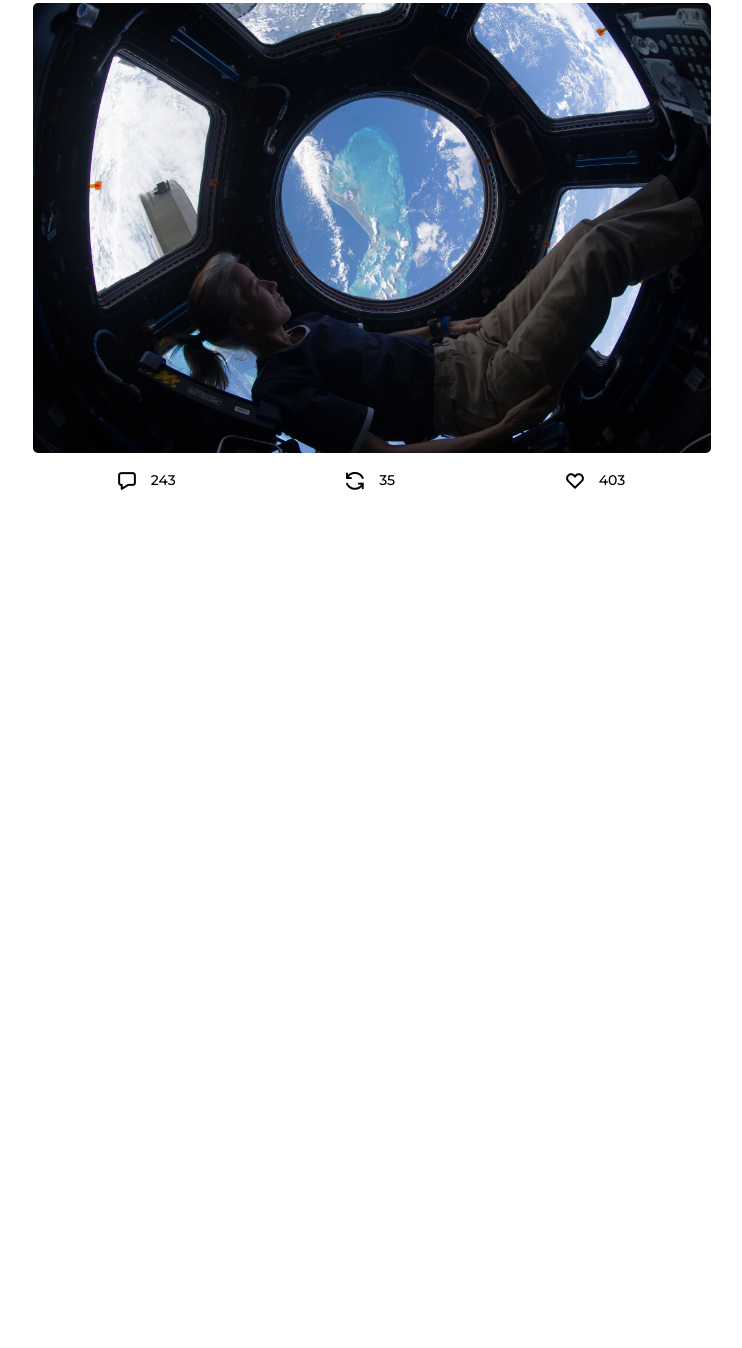
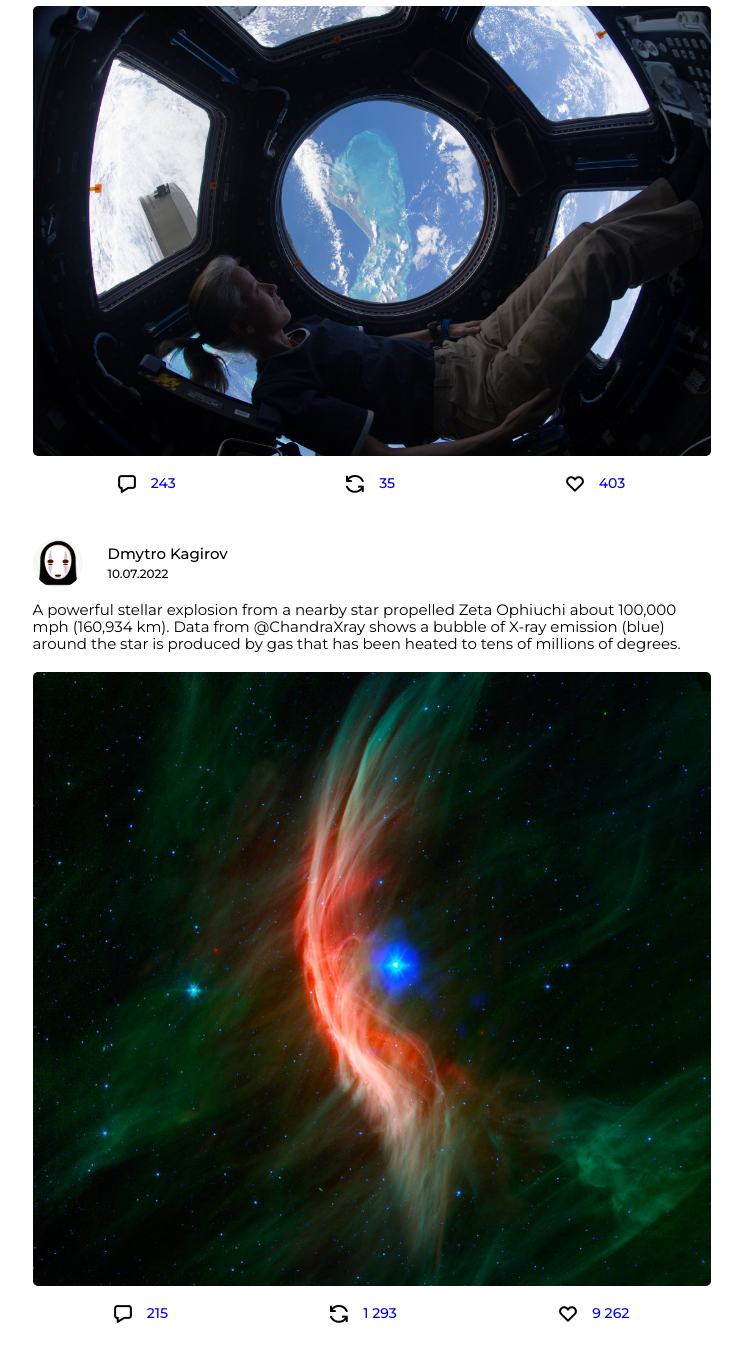
Before and after one commit to Dmytro27Ind/web-speak, a website built with webpack: page app/pages/profile.html in a window 1280 px wide. Shown: the part 727-2075 px from the top of the page, without its empty margins (266-1008 px from the left). Before the commit the page ends 1242 px from the top, so only its background shows below. Built offline with nearby package versions, Linux system fonts and the light colour scheme.

Commit message:
reaction buttons for post have been added.

```diff
--- a/app/pages/profile.html
+++ b/app/pages/profile.html
@@ -72,9 +72,11 @@
                     <div class="post-container">
                         <div class="post">
                             <div class="post__header">
-                                <img src="../assets/profile_avatar.png" alt="profile avatar">
+                                <a href="">
+                                    <img src="../assets/profile_avatar.png" alt="profile avatar">
+                                </a>
                                 <div class="post__info">
-                                    <p class="post__author">Dmytro Kagirov</p>
+                                    <a href="" class="post__author">Dmytro Kagirov</a>
                                     <p class="post__date">14.07.2022</p>
                                 </div>
                             </div>
@@ -85,18 +87,50 @@
                             </div>
                             <img class="post__img" src="../assets/post_img.jpg" alt="post images">
                             <div class="post__reaction-container">
-                                <div class="post__reaction">
+                                <a href="" class="post__reaction post__comment">
                                     <img src="../assets/post_comment-icon.png" alt="post comment icon">
                                     <span>243</span>
-                                </div>
-                                <div class="post__reaction">
+                                </a>
+                                <a href="" class="post__reaction post__repost">
                                     <img src="../assets/post_reposte-icon.png" alt="post repost icon">
                                     <span>35</span>
-                                </div>
-                                <div class="post__reaction">
+                                </a>
+                                <a href="" class="post__reaction post__like">
                                     <img src="../assets/post_like-icon.png" alt="post like icon">
                                     <span>403</span>
+                                </a>
+                            </div>
+                        </div>
+                    </div>
+                    <div class="post-container">
+                        <div class="post">
+                            <div class="post__header">
+                                <a href="">
+                                    <img src="../assets/profile_avatar.png" alt="profile avatar">
+                                </a>
+                                <div class="post__info">
+                                    <a href="" class="post__author">Dmytro Kagirov</a>
+                                    <p class="post__date">10.07.2022</p>
                                 </div>
+                            </div>
+                            <div class="post__text">
+                                A powerful stellar explosion from a nearby star propelled Zeta Ophiuchi about 100,000 mph (160,934 km).
+                                Data from @ChandraXray shows a bubble of X-ray emission (blue) around the star is produced by gas that has been heated to tens of millions of degrees.
+                            </div>
+                            <img class="post__img" src="../assets/post_img_2.jpg" alt="post images">
+                            <div class="post__reaction-container">
+                                <a href="" class="post__reaction post__comment">
+                                    <img src="../assets/post_comment-icon.png" alt="post comment icon">
+                                    <span>215</span>
+                                </a>
+                                <a href="" class="post__reaction post__repost">
+                                    <img src="../assets/post_reposte-icon.png" alt="post repost icon">
+                                    <span>1 293</span>
+                                </a>
+                                <a href="" class="post__reaction post__like">
+                                    <img src="../assets/post_like-icon.png" alt="post like icon">
+                                    <span>9 262</span>
+                                </a>
                             </div>
                         </div>
                     </div>
--- a/app/stylesheets/profile.sass
+++ b/app/stylesheets/profile.sass
@@ -194,7 +194,7 @@
             width: 110px
             display: flex
             align-items: center
-            background: var(--purple-light)
+            background: #c1bdff
             border-radius: 10px
             border: 0px
             box-sizing: border-box
@@ -238,6 +238,7 @@
                         font-size: 15px
                         line-height: 18px
                         color: var(--text-color)
+                        text-decoration: none
                     .post__date
                         margin-top: 3px
                         font-weight: 500
@@ -248,7 +249,7 @@
                 margin-top: 10px
                 margin-bottom: 20px
                 font-weight: 400
-                font-size: 14px
+                font-size: 15px
                 line-height: 17px
                 color: var(--text-color)
             .post__img
@@ -261,6 +262,7 @@
                 .post__reaction
                     display: flex
                     align-content: center
+                    text-decoration: none
                     img
                         filter: var(--grey-icon-filter)
                     span
@@ -269,6 +271,21 @@
                         font-size: 14px
                         line-height: 17px
                         color: var(--text-color-grey)
+                .post__comment:hover
+                    img
+                        filter: variables.$light-blue-icon-filter
+                    span
+                        color: variables.$light-blue
+                .post__repost:hover
+                    img
+                        filter: variables.$light-green-icon-filter
+                    span
+                        color: variables.$light-green
+                .post__like:hover
+                    img
+                        filter: variables.$light-red-icon-filter
+                    span
+                        color: variables.$light-red
 
     .trends
         width: 222px
--- a/app/stylesheets/variables.sass
+++ b/app/stylesheets/variables.sass
@@ -6,9 +6,16 @@ $page-width: 1225px
 $header-height: 68px
 $search-bar-width: 520px
 
+$light-blue: #4985e4
+$light-blue-icon-filter: invert(47%) sepia(72%) saturate(528%) hue-rotate(179deg) brightness(92%) contrast(93%)
+$light-green: #74be89
+$light-green-icon-filter: invert(68%) sepia(19%) saturate(744%) hue-rotate(84deg) brightness(98%) contrast(85%)
+$light-red: #ff5f84
+$light-red-icon-filter: invert(48%) sepia(93%) saturate(899%) hue-rotate(311deg) brightness(100%) contrast(110%)
+
 $purple-light: #dddbff
-$purple: #9589e0
-$purple-dark: #7466ce
+$purple: #8073d6
+$purple-dark: #6859c8
 
 $white-icon-filter: invert(99%) sepia(7%) saturate(441%) hue-rotate(276deg) brightness(112%) contrast(95%)
 $black-icon-filter: invert(0%) sepia(98%) saturate(9%) hue-rotate(180deg) brightness(101%) contrast(102%)
```
Also changed, not shown: app/assets/post_img_2.jpg (added).
